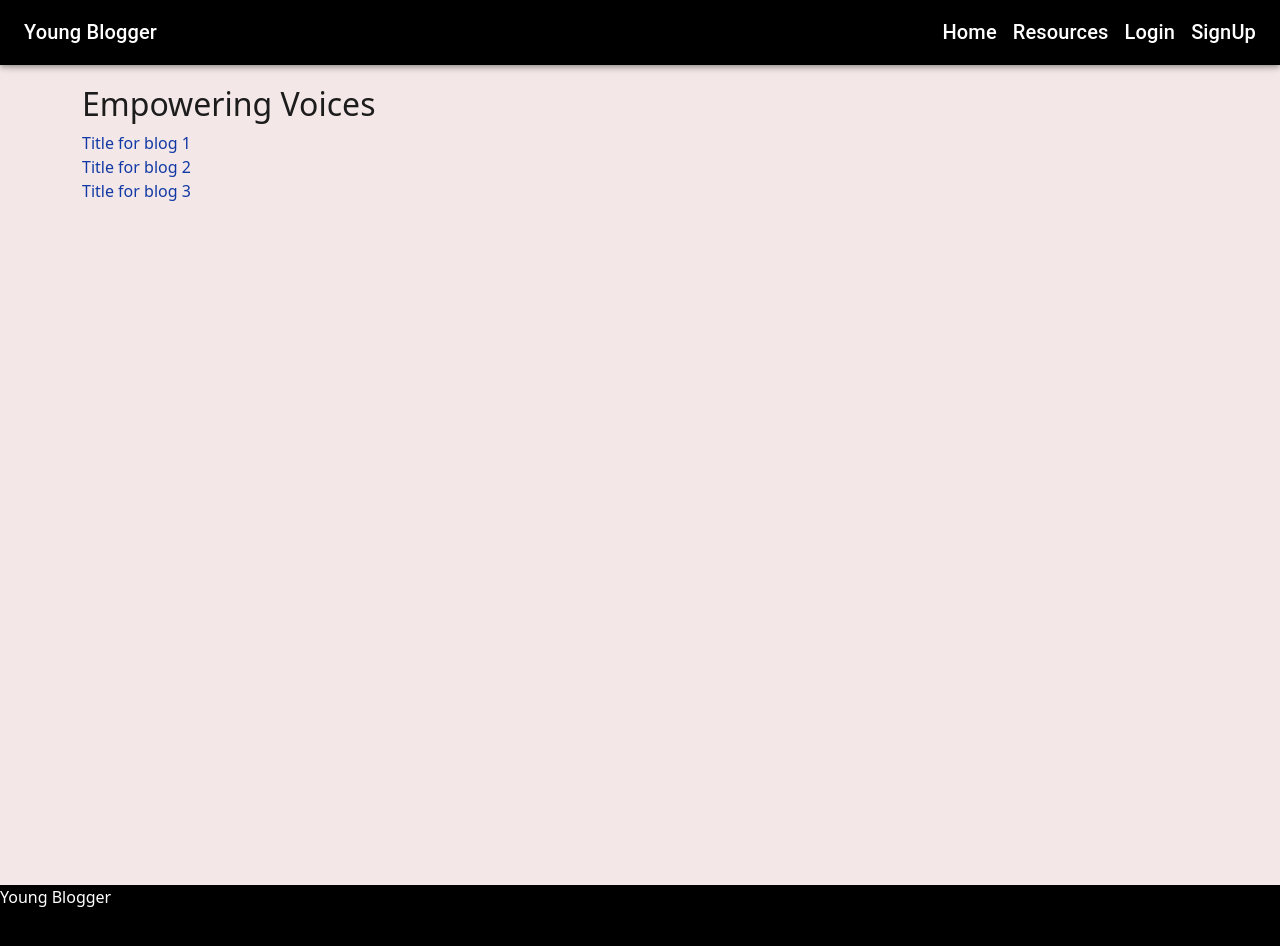
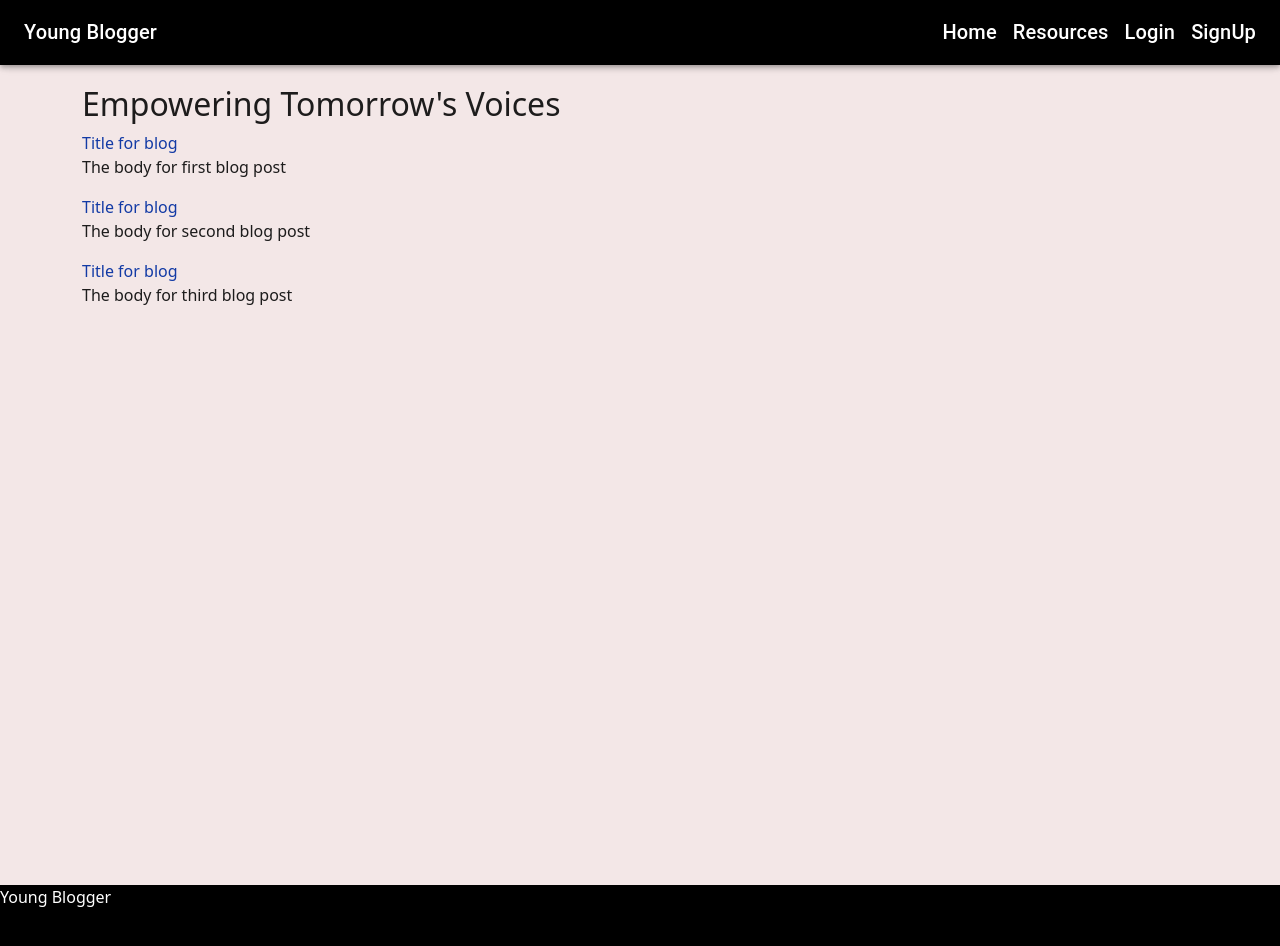
Before and after one commit to Ptar2020/blog-next, a Next.js app: page / in a window 1280 px wide. Shown: the top 946 px of the page. Built offline with nearby package versions, Linux system fonts and the light colour scheme.

Commit message:
Retry with fetch API

```diff
--- a/app/[slug]/loading.js
+++ b/app/[slug]/loading.js
@@ -1,7 +1,7 @@
 const Loading = () => {
   return (
     <div className="text-center mt-4 pt-4">
-      <h6>Loading Blog Data</h6>
+      <h4>Loading Blog Data</h4>
     </div>
   );
 };
--- a/app/api/blogs/[slug]/route.js
+++ b/app/api/blogs/[slug]/route.js
@@ -6,30 +6,29 @@ export async function GET(request, { params }) {
       id: 1,
       title: "Title for blog ",
       slug: "slug_1",
-      body: "The body for 2nd blog post",
+      body: "The body for first blog post",
     },
     {
       id: 2,
       title: "Title for blog ",
       slug: "slug_2",
-      body: "The body for first blog post",
+      body: "The body for second blog post",
     },
     {
       id: 3,
       title: "Title for blog ",
-      slug: "slug_3",
-      body: "The body for 3rd blog post",
+      slug: "slug_376",
+      body: "The body for third blog post",
     },
   ];
 
-  // Destructure the slug from params
   const { slug } = params;
 
   const blogData = blogs.find((blog) => blog.slug === slug);
-  console.log("blogData ", blogData);
-  if (!blogData.id) {
+
+  if (blogData.id) {
+    return new Response(JSON.stringify(blogData));
+  } else {
     return new Response("Blog not found", { status: 404 });
-  } else {
-    return new Response(JSON.stringify(blogData));
   }
 }
--- a/app/api/blogs/route.js
+++ b/app/api/blogs/route.js
@@ -2,21 +2,21 @@ export async function GET(request) {
   const blogs = [
     {
       id: 1,
-      title: "Title for blog 1 ",
+      title: "Title for blog ",
       slug: "slug_1",
-      body: "The body for 2nd blog post",
+      body: "The body for first blog post",
     },
     {
       id: 2,
-      title: "Title for blog 2 ",
+      title: "Title for blog ",
       slug: "slug_2",
-      body: "The body for first blog post",
+      body: "The body for second blog post",
     },
     {
       id: 3,
-      title: "Title for blog 3 ",
+      title: "Title for blog ",
       slug: "slug_3",
-      body: "The body for 3rd blog post",
+      body: "The body for third blog post",
     },
   ];
   return new Response(JSON.stringify(blogs));
--- a/app/page.js
+++ b/app/page.js
@@ -9,18 +9,20 @@ export const metadata = {
   description: "Young Blogger Description",
 };
 
-export default async function Home({ request, params }) {
-  const res = await axios.get(baseURL + "/api/blogs");
-  const blogs = res.data;
-  // const blogs = res.json();
+export default async function Home() {
+  const res = await fetch(baseURL + "/api/blogs", {
+    cache: "no-store",
+  });
+  const blogs = await res.json();
 
   return (
     <main>
       <div>
-        <h2>Empowering Voices</h2>
-        {blogs.map((blog) => (
+        <h2>Empowering Tomorrow's Voices</h2>
+        {blogs?.map((blog) => (
           <div key={blog.id}>
             <Link href={`/${blog.slug}`}>{blog.title}</Link>
+            <p>{blog.body}</p>
           </div>
         ))}
       </div>
```
Also changed, not shown: app/[slug]/page.js (+13 -6 lines).
